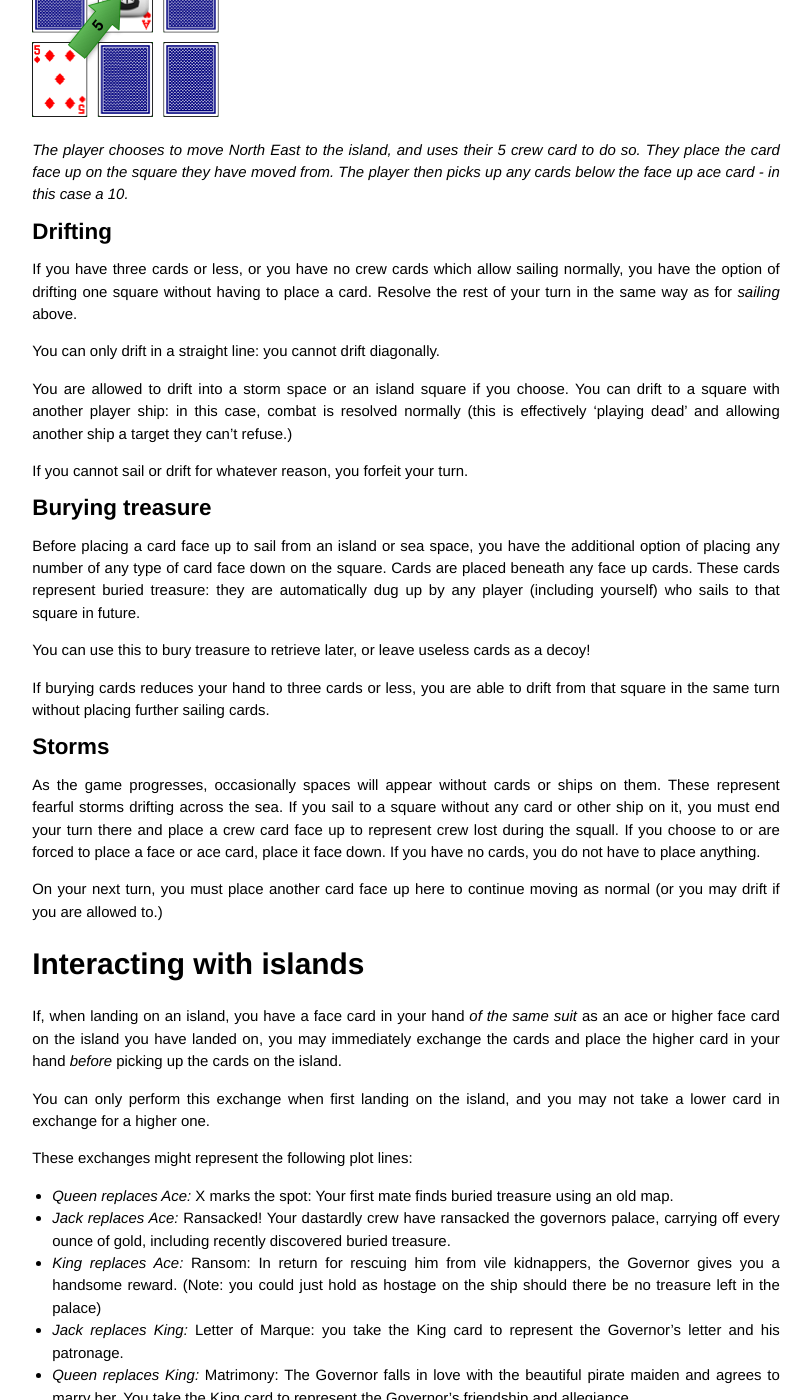
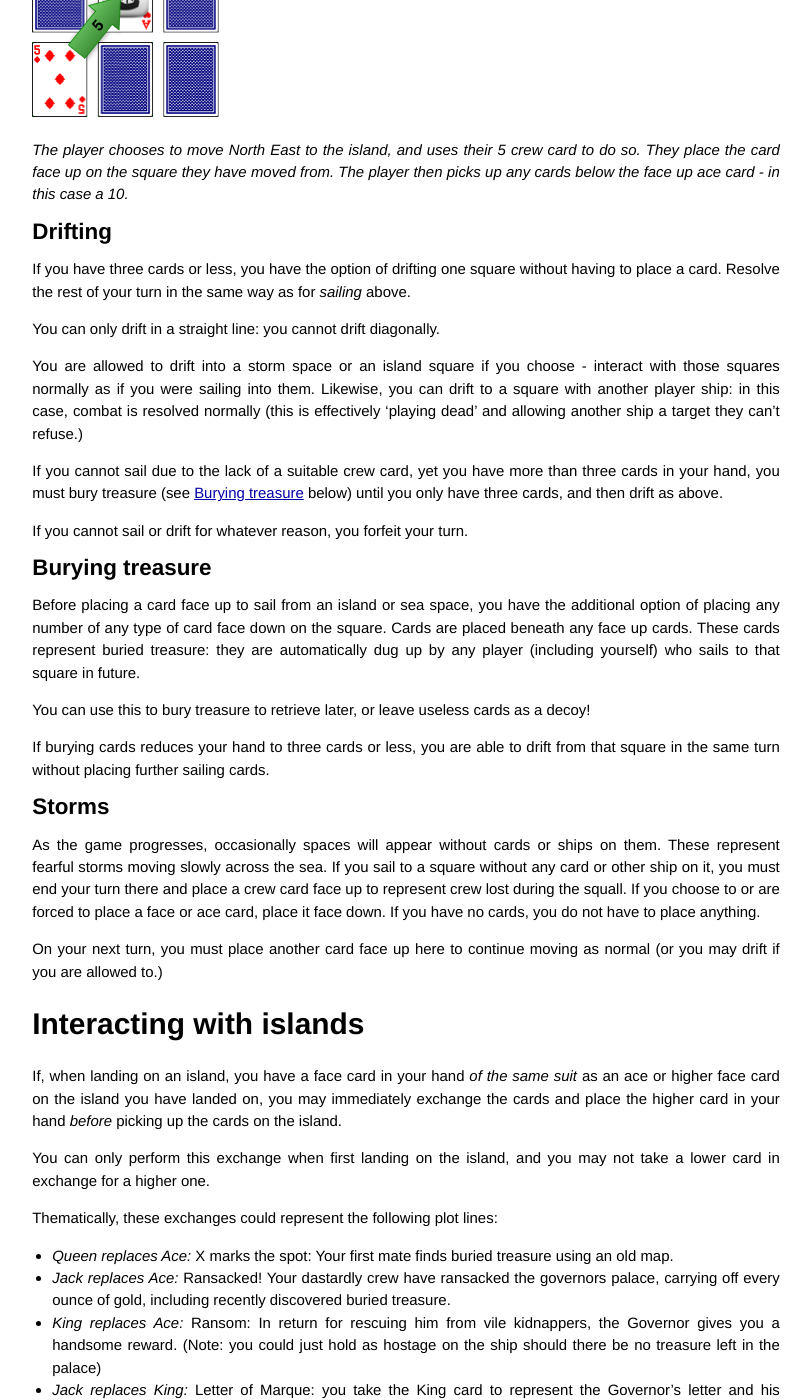
Before and after one commit to chrismdp/cardpirates, a Jekyll site: the page built from rules/index.md, in a window 1280 px wide and 1400 px high, scrolled down 3373 px. Shown: the whole window, without its empty margins (234-1046 px from the left). Built offline with Jekyll 4.4.1, drawn with Linux system fonts in a browser that asks for light colours; some of the changed text lies outside the part shown.

```diff
--- a/rules/index.md
+++ b/rules/index.md
@@ -84,11 +84,13 @@ Note that the '2' number cards don't give you enough movement points to move, an
 
 ## Drifting
 
-If you have three cards or less, or you have no crew cards which allow sailing normally, you have the option of drifting one square without having to place a card. Resolve the rest of your turn in the same way as for *sailing* above.
+If you have three cards or less, you have the option of drifting one square without having to place a card. Resolve the rest of your turn in the same way as for *sailing* above.
 
 You can only drift in a straight line: you cannot drift diagonally.
 
-You are allowed to drift into a storm space or an island square if you choose. You can drift to a square with another player ship: in this case, combat is resolved normally (this is effectively 'playing dead' and allowing another ship a target they can't refuse.)
+You are allowed to drift into a storm space or an island square if you choose - interact with those squares normally as if you were sailing into them. Likewise, you can drift to a square with another player ship: in this case, combat is resolved normally (this is effectively 'playing dead' and allowing another ship a target they can't refuse.)
+
+If you cannot sail due to the lack of a suitable crew card, yet you have more than three cards in your hand, you must bury treasure (see [Burying treasure](#burying-treasure) below) until you only have three cards, and then drift as above.
 
 If you cannot sail or drift for whatever reason, you forfeit your turn.
 
@@ -102,7 +104,7 @@ If burying cards reduces your hand to three cards or less, you are able to drift
 
 ## Storms
 
-As the game progresses, occasionally spaces will appear without cards or ships on them. These represent fearful storms drifting across the sea. If you sail to a square without any card or other ship on it, you must end your turn there and place a crew card face up to represent crew lost during the squall. If you choose to or are forced to place a face or ace card, place it face down. If you have no cards, you do not have to place anything.
+As the game progresses, occasionally spaces will appear without cards or ships on them. These represent fearful storms moving slowly across the sea. If you sail to a square without any card or other ship on it, you must end your turn there and place a crew card face up to represent crew lost during the squall. If you choose to or are forced to place a face or ace card, place it face down. If you have no cards, you do not have to place anything.
 
 On your next turn, you must place another card face up here to continue moving as normal (or you may drift if you are allowed to.)
 
@@ -114,7 +116,7 @@ If, when landing on an island, you have a face card in your hand *of the same su
 
 You can only perform this exchange when first landing on the island, and you may not take a lower card in exchange for a higher one.
 
-These exchanges might represent the following plot lines:
+Thematically, these exchanges could represent the following plot lines:
 
 - *Queen replaces Ace:* X marks the spot: Your first mate finds buried treasure using an old map.
 - *Jack replaces Ace:* Ransacked! Your dastardly crew have ransacked the governors palace, carrying off every ounce of gold, including recently discovered buried treasure.
```
Also changed, not shown: other parts of rules/index.md (+1 -1 lines).
